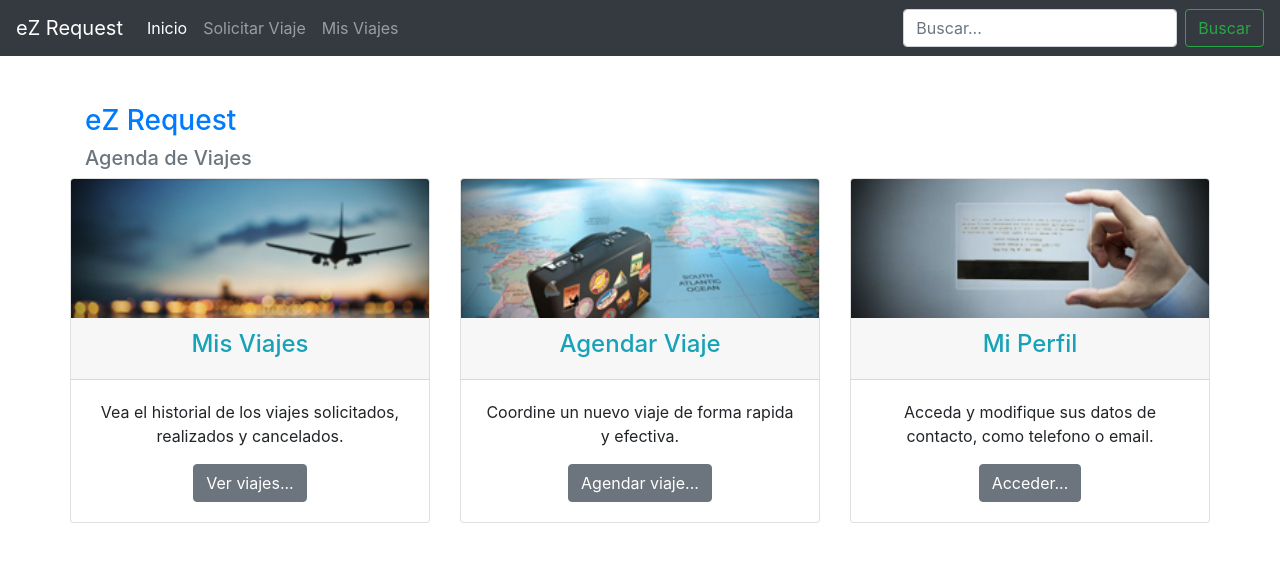
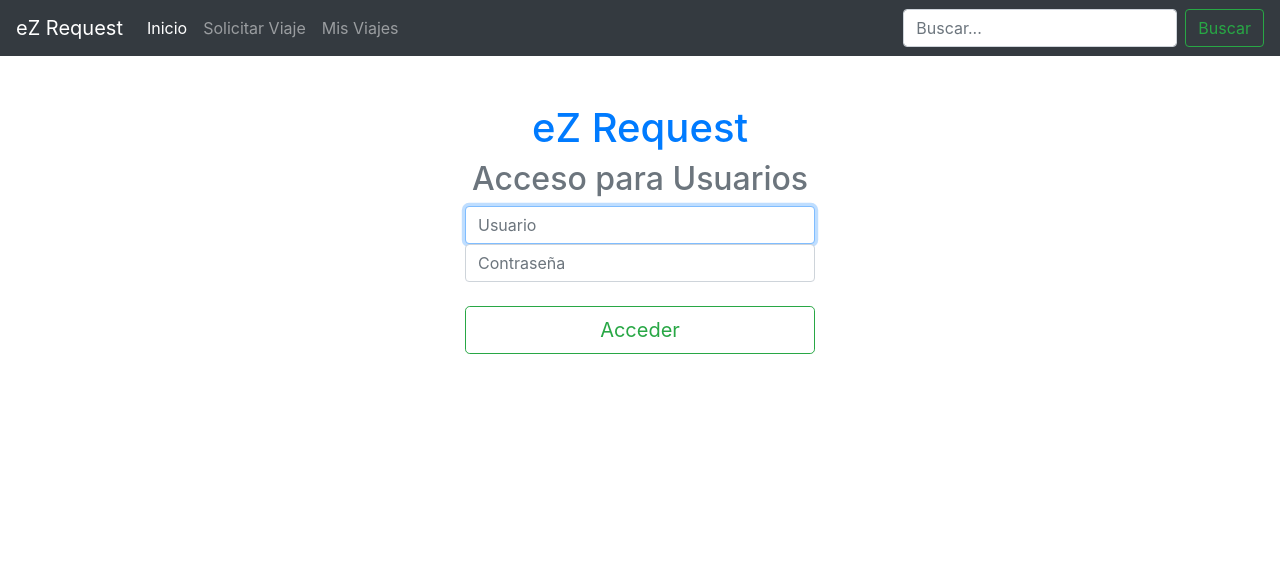
Before and after one commit to hugoqui/ezRequest, an Angular app in the folder eZRequest-App/: page / in a window 1280 px wide. Shown: the top 562 px of the page. Built offline with nearby package versions, Linux system fonts and the light colour scheme.

Commit message:
Login get

```diff
--- a/eZRequest-App/src/app/app-routing.module.ts
+++ b/eZRequest-App/src/app/app-routing.module.ts
@@ -2,13 +2,17 @@ import { NgModule } from '@angular/core';
 import { Routes, RouterModule } from '@angular/router';
 import { HomeComponent } from './home/home.component';
 import { TripRequestComponent } from './trip-request/trip-request.component';
+import { LoginComponent } from './login/login.component';
 
 const routes: Routes = [
     {
-      path: '', component: HomeComponent
+      path: '', component: LoginComponent
     },
     {
       path: 'triprequest', component: TripRequestComponent
+    },
+    {
+      path: 'home', component: HomeComponent
     }
 ];
 
--- a/eZRequest-App/src/app/app.module.ts
+++ b/eZRequest-App/src/app/app.module.ts
@@ -1,5 +1,6 @@
 import { BrowserModule } from '@angular/platform-browser';
 import { NgModule } from '@angular/core';
+import { FormsModule } from '@angular/forms';
 
 import { AppRoutingModule } from './app-routing.module';
 
@@ -11,18 +12,21 @@ import { AppNavbarComponent } from './app-navbar/app-navbar.component';
 import { NgbModule } from '@ng-bootstrap/ng-bootstrap';
 
 import { HttpClientModule } from '@angular/common/http';
+import { LoginComponent } from './login/login.component';
 
 @NgModule({
   declarations: [
     AppComponent,
     HomeComponent,
     AppNavbarComponent,
-    TripRequestComponent
+    TripRequestComponent,
+    LoginComponent
   ],
   imports: [
     BrowserModule,
     AppRoutingModule,
     HttpClientModule,
+    FormsModule,
     NgbModule.forRoot()
   ],
   providers: [],
--- /dev/null
+++ b/eZRequest-App/src/app/login/login.component.html
@@ -0,0 +1,13 @@
+<h1 class="text-primary text-center">eZ Request</h1>
+
+<div class="container">
+    <div class="row">
+        <form class="form-signin offset-md-4 col-md-4">
+            <h2 class="form-signin-heading text-center text-secondary">Acceso para Usuarios</h2>
+            <input [(ngModel)]="userName" type="text" id="userName" name="userName" class="form-control" placeholder="Usuario" required="" autofocus="" />
+            <input [(ngModel)]="password" type="password" id="password" name="password" class="form-control" placeholder="Contraseña" required="">
+            <br>
+            <button class="btn btn-lg btn-outline-success btn-block" (click)="SendData()" type="submit">Acceder</button>
+        </form>
+    </div>
+</div>
--- /dev/null
+++ b/eZRequest-App/src/app/login/login.component.ts
@@ -0,0 +1,36 @@
+import { Component, OnInit } from '@angular/core';
+import { HttpClient } from '@angular/common/http';
+import { FormsModule, ReactiveFormsModule } from '@angular/forms';
+import { Router } from '@angular/router';
+
+@Component({
+  selector: 'app-login',
+  templateUrl: './login.component.html',
+  styleUrls: ['./login.component.css']
+})
+export class LoginComponent implements OnInit {
+  data: string;
+  userName = '';
+  password = '';
+
+  user: any;
+  constructor(private http: HttpClient, private router: Router) { }
+
+  ngOnInit() {
+  }
+
+  SendData() {
+    this.data = this.userName + ',' + this.password;
+    this.http.get('http://localhost:51234/api/trips/clientLogin/' + this.data )
+    .subscribe(
+      response => {
+        this.user = response;
+        this.GiveAccess();
+      }
+    );
+  }
+
+  GiveAccess() {
+    this.router.navigate(['home']);
+  }
+}
--- a/eZRequest-App/src/app/trip-request/trip-request.component.ts
+++ b/eZRequest-App/src/app/trip-request/trip-request.component.ts
@@ -16,13 +16,6 @@ export class TripRequestComponent implements OnInit {
 
   getTrips() {
     this.http.get('http://eztrip.azurewebsites.net/api/trips/getTrips')
-    .subscribe(res => console.log(res))
-    ;
-    // return this.http.get<Config>(this.configUrl);
+    .subscribe(res => console.log(res));
   }
-
-  // this.http.get('http://eztrip.azurewebsites.net/api/trips/getTrips');
-
-  // this.http.get('people.json').subscribe((res:Response) => this.people = res.json());
-
 }
```
Also changed, not shown: eZRequest-App/src/app/login/login.component.css (added), 1 other file (tests, documents, lock files or other folders).
